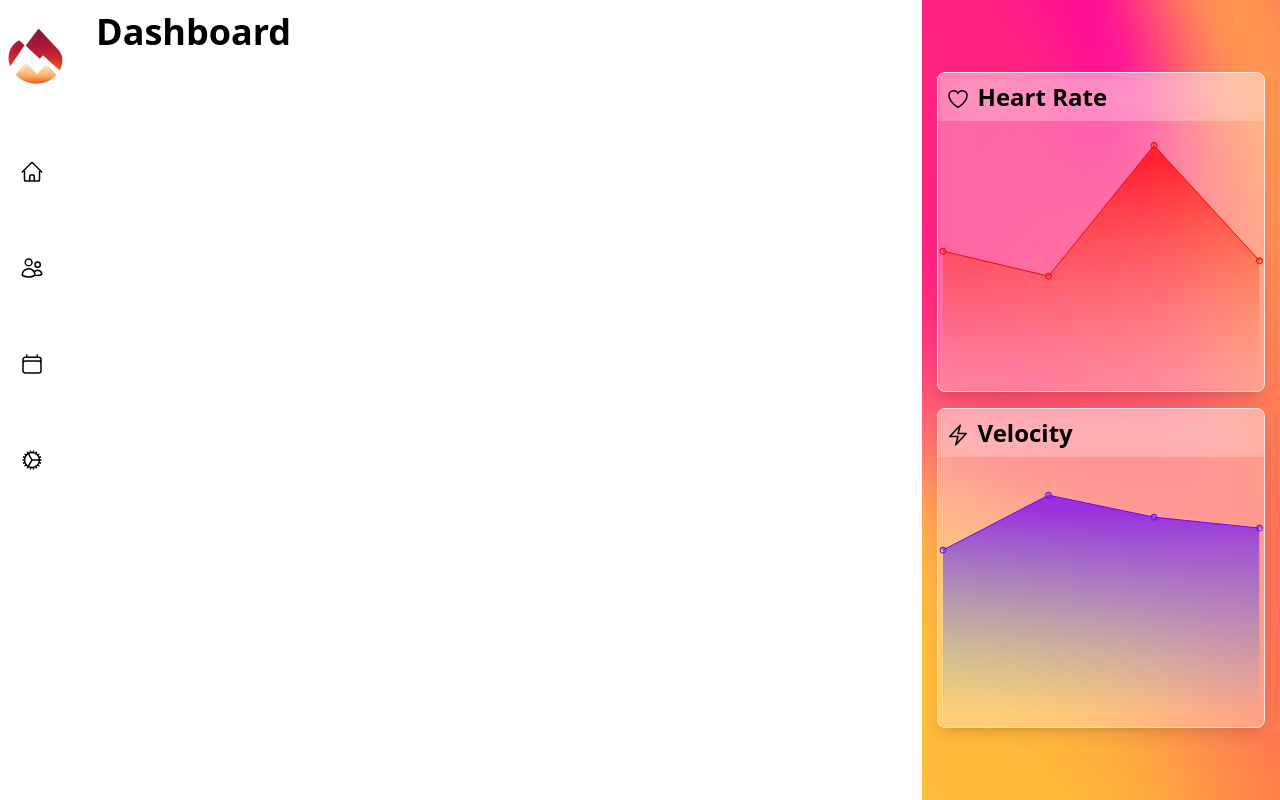
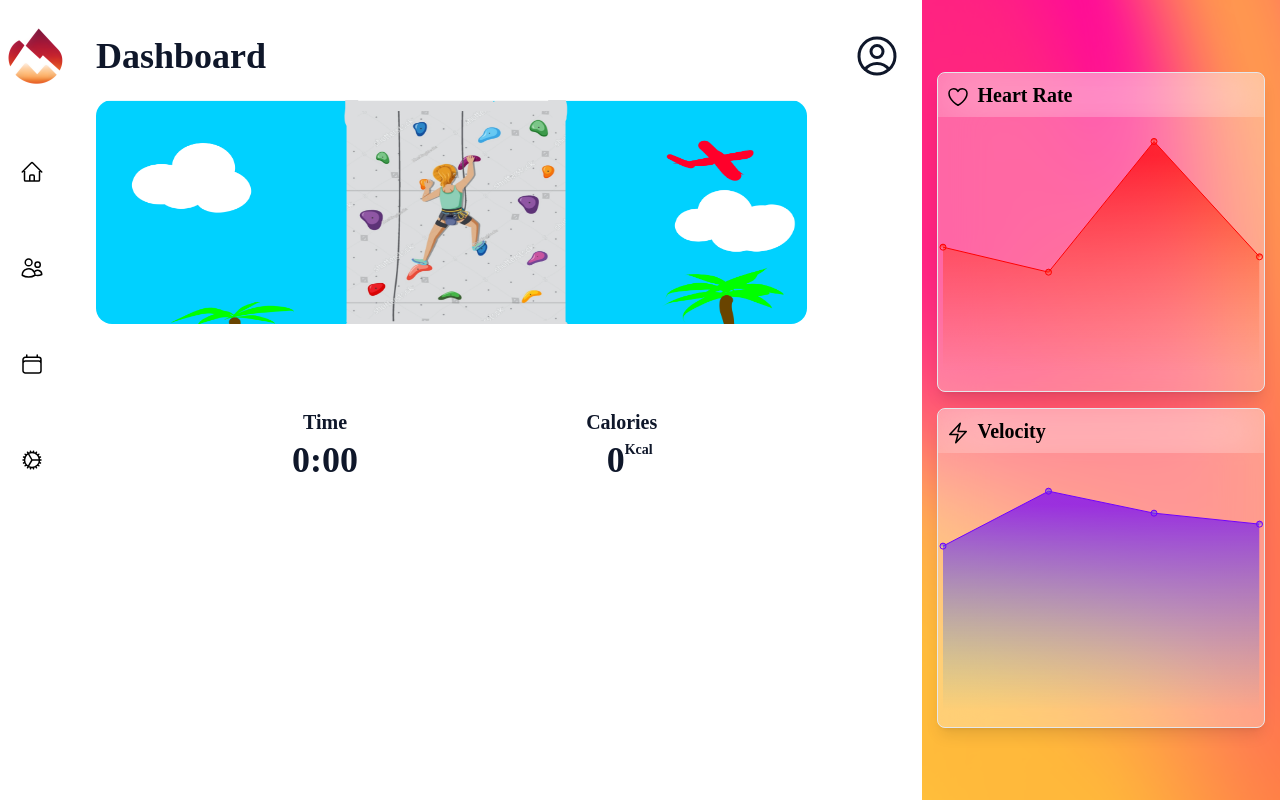
Before and after one commit to papalino456/Escaladora, a React (Vite) app in the folder climber-app/: page / in a window 1280 px wide. Built offline with nearby package versions, Linux system fonts and the light colour scheme.

Commit message:
complete dahboard layout

```diff
--- a/climber-app/src/components/graphSection.jsx
+++ b/climber-app/src/components/graphSection.jsx
@@ -23,7 +23,7 @@ const heartRateData = [
         <div className="w-11/12 h-2/5 pt-0 rounded-lg mb-4 bg-opacity-30 bg-white backdrop-blur-xl shadow-lg border border-white-300">
             <div className='flex flex-row items-center text-center text-2xl font-bold text-black bg-opacity-10 bg-white backdrop-blur-xl p-2 rounded-t-lg'>
             <HeartIcon className="h-6 w-6 mr-2 mt-1 text-black hover:text-red-600"></HeartIcon>
-            <h2 className="">Heart Rate</h2>
+            <h2 className="font-VenusRising text-xl">Heart Rate</h2>
             </div>
           <Graph
             data={heartRateData}
@@ -36,7 +36,7 @@ const heartRateData = [
         <div className="w-11/12 h-2/5 p-0 rounded-lg bg-opacity-30 bg-white backdrop-blur-xl shadow-lg border border-white-300">
             <div className='flex flex-row items-center text-center text-2xl font-bold text-black bg-opacity-10 bg-white backdrop-blur-xl p-2 rounded-t-lg'>
             <BoltIcon className="h-6 w-6 mr-2 mt-1 text-black hover:text-blue-700"></BoltIcon>
-            <h2 className="">Velocity</h2>
+            <h2 className="font-VenusRising text-xl">Velocity</h2>
             </div>
           <Graph
             data={speedData}
--- a/climber-app/src/components/mainSection.jsx
+++ b/climber-app/src/components/mainSection.jsx
@@ -1,14 +1,29 @@
 import React from 'react';
-import user_circleIcon from '@heroicons/react/24/outline';
+import { UserCircleIcon } from '@heroicons/react/24/outline'; '@heroicons/react/24/outline';
 
 export default function MainSection() {
   return(
     <div className='h-screen w-8/12'>
+      <div className='flex flex-row justify-between mt-8'>
+        <h1 className='text-4xl font-bold mt-1 ml-8 font-VenusRising text-slate-900'>Dashboard</h1>
+        <UserCircleIcon className='h-12 w-12 mr-4 text-slate-900 justify-items-center'/>
+      </div>
       <div>
-        <h1 className='text-4xl font-bold ml-8 mt-3'>Dashboard</h1>
-        <user_circleIcon className='h-10 w-10 ml-8 mt-3'></user_circleIcon>
-
+        <img src='src/assets/dsadasda.png' className='h-56 w-10/12 rounded-2xl mt-5 ml-8' ></img>
+      </div>
+      <div className='flex flex-row justify-evenly mt-20 mr-8'>
+        <div className='flex flex-col justify-center text-center'>
+          <h1 className='text-xl font-bold mt-1 font-VenusRising text-slate-900'>Time</h1>
+          <h1 className='text-4xl font-bold mt-1 font-VenusRising text-slate-900'>0:00</h1>
         </div>
+        <div className='flex flex-col justify-center text-center'>
+          <h1 className='text-xl font-bold mt-1 font-VenusRising text-slate-900'>Calories</h1>
+          <div className='flex flex-row justify-center text-center '>
+            <h1 className='text-4xl font-bold mt-1 font-VenusRising text-slate-900 ml-4'>0</h1>
+            <h1 className='text-sm font-bold mt-1 font-VenusRising text-slate-900'>Kcal</h1>
+          </div>
+        </div>
+      </div>
     </div>
   );
 }
```
Also changed, not shown: climber-app/src/assets/dsadasda.png (added).
